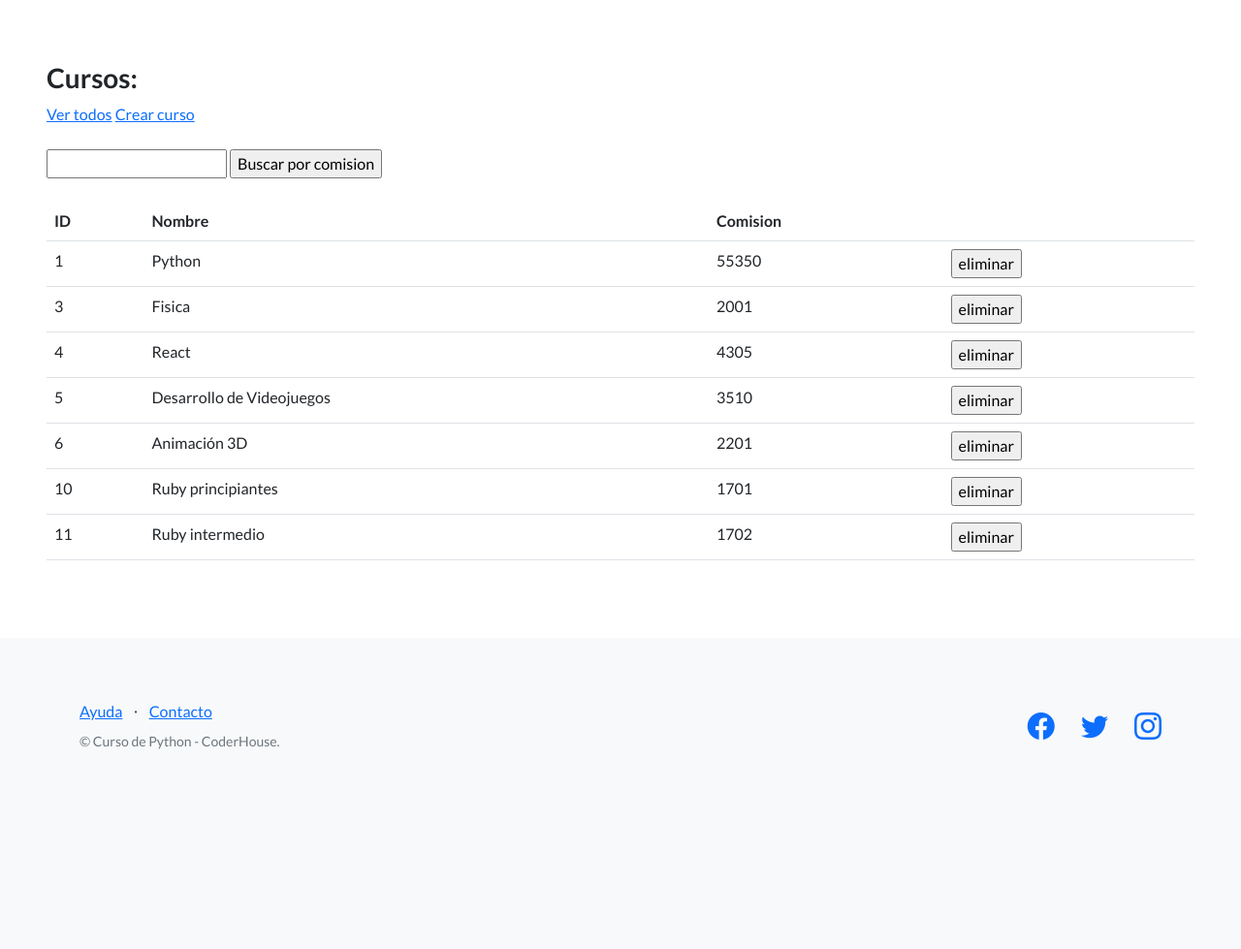
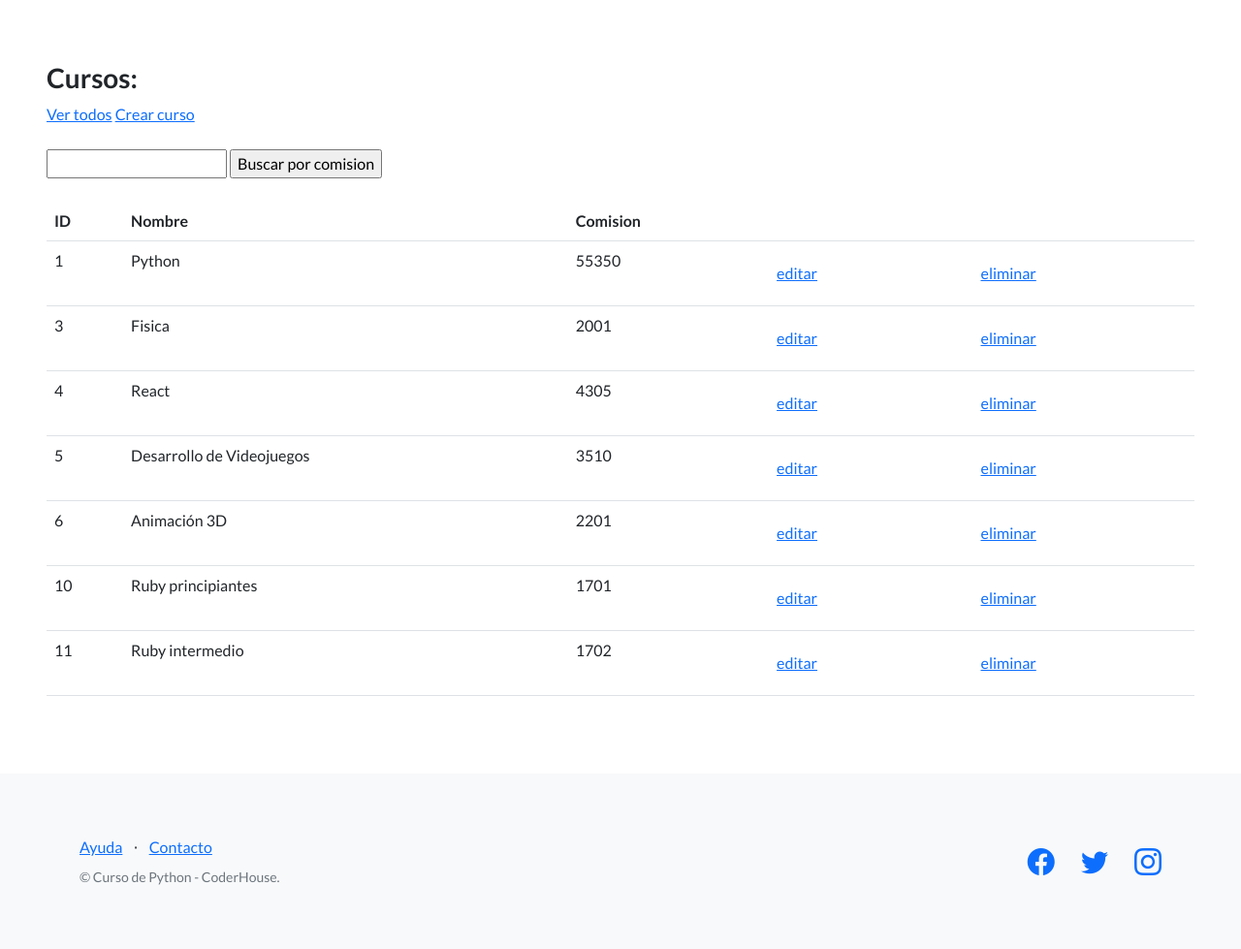
Before and after one commit to pedrorojasg/55350_django, a Django app: page /estudios/cursos/ in a window 1280 px wide. Shown: the part 66-1045 px from the top of the page at 97% size. Before the commit the page ends 839 px from the top, so only its background shows below. Run offline with Django 4.2, Linux system fonts and the light colour scheme; data comes from the database, SQL or seed files in the repository; both versions use the stored data as it was after the commit; some libraries are stand-ins or nearby versions.

Commit message:
Agregado eliminar, mejoras a estilos

```diff
--- a/control_estudios/templates/control_estudios/formulario_curso.html
+++ b/control_estudios/templates/control_estudios/formulario_curso.html
@@ -8,7 +8,7 @@ Crear curso
 <form method="post">
   {% csrf_token %}
   {{ formulario.as_p }}
-  <input class="btn btn-success" type="submit" value="Enviar curso" />
+  <input class="btn btn-success" type="submit" value="Guardar" />
 </form>
 <br>
 <a href="{% url 'lista_cursos' %}">Volver a la lista</a>
--- a/control_estudios/templates/control_estudios/lista_cursos.html
+++ b/control_estudios/templates/control_estudios/lista_cursos.html
@@ -23,6 +23,7 @@ Lista de cursos
       <th>Nombre</th>
       <th>Comision</th>
       <th></th>
+      <th></th>
     </tr>
     {% for curso in cursos %}
     <tr>
@@ -30,9 +31,12 @@ Lista de cursos
       <td>{{ curso.nombre }}</td>
       <td>{{ curso.comision }}</td>
       <td>
+        <a class="btn btn-link" href="{% url 'editar_curso' curso.id %}">editar</a>
+      </td>
+      <td>
         <form action="{% url 'eliminar_curso' curso.id %}" method="post">
           {% csrf_token %}
-          <input type="submit" value="eliminar"/>
+          <input type="submit" class="btn btn-link" value="eliminar"/>
         </form>
       </td>
     </tr>
--- a/control_estudios/urls.py
+++ b/control_estudios/urls.py
@@ -2,7 +2,8 @@ from django.contrib import admin
 from django.urls import path
 
 from control_estudios.views import (
-    listar_estudiantes, listar_cursos, crear_curso, buscar_cursos, eliminar_curso
+    listar_estudiantes, listar_cursos, crear_curso, buscar_cursos, eliminar_curso,
+    editar_curso
 )
 
 # Son las URLS especificas de la app
@@ -12,4 +13,5 @@ urlpatterns = [
     path("crear-curso/", crear_curso, name="crear_curso"),
     path("buscar-cursos/", buscar_cursos, name="buscar_cursos"),
     path('eliminar-curso/<int:id>/', eliminar_curso, name="eliminar_curso"),
+    path("editar-curso/<int:id>/", editar_curso, name="editar_curso"),
 ]
--- a/control_estudios/views.py
+++ b/control_estudios/views.py
@@ -114,3 +114,29 @@ def eliminar_curso(request, id):
         # redireccionamos a la URL exitosa
         url_exitosa = reverse('lista_cursos')
         return redirect(url_exitosa)
+
+
+def editar_curso(request, id):
+    curso = Curso.objects.get(id=id)
+    if request.method == "POST":
+        formulario = CursoFormulario(request.POST)
+
+        if formulario.is_valid():
+            data = formulario.cleaned_data
+            curso.nombre = data['nombre']
+            curso.comision = data['comision']
+            curso.save()
+
+            url_exitosa = reverse('lista_cursos')
+            return redirect(url_exitosa)
+    else:  # GET
+        inicial = {
+            'nombre': curso.nombre,
+            'comision': curso.comision,
+        }
+        formulario = CursoFormulario(initial=inicial)
+    return render(
+        request=request,
+        template_name='control_estudios/formulario_curso.html',
+        context={'formulario': formulario},
+    )
```
Also changed, not shown: db.sqlite3.
